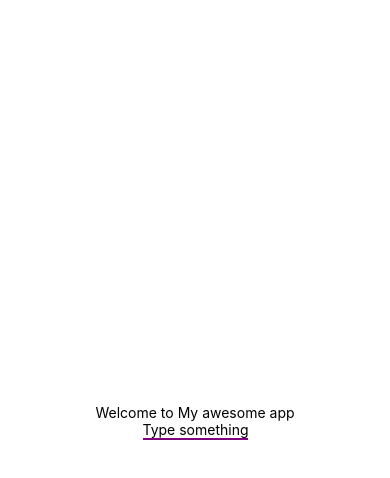
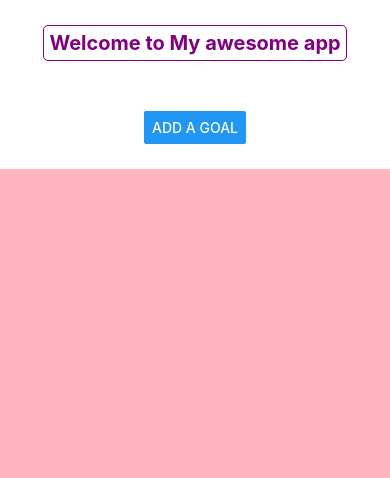
Before and after one commit to hanyi-zhou/cs5520-sp24, a React Native app: screen / in a window 390 px wide. Shown: the top 478 px of the page. Built offline with nearby package versions, Linux system fonts and the light colour scheme.

Commit message:
week3 update

```diff
--- a/App.js
+++ b/App.js
@@ -1,24 +1,53 @@
 import { StatusBar } from "expo-status-bar";
-import { StyleSheet, View } from "react-native";
+import { StyleSheet, View, Text, Button, SafeAreaView } from "react-native";
 import Header from "./components/Header";
 import Input from "./components/Input";
+import { useState } from "react";
 
 export default function App() {
   const appName = "My awesome app";
+  const [text, setText] = useState("");
+  const [isModalVisible, setIsModalVisible] = useState(false);
+  function receiveInput(data) {
+    setText(data);
+    setIsModalVisible(false);
+  }
+  function dismissModal() {
+    setIsModalVisible(false);
+  }
+
   return (
-    <View style={styles.container}>
-      <StatusBar style="auto" />
-      <Header name={appName} version={2} />
-      <Input />
-    </View>
+    <SafeAreaView style={styles.container}>
+      <View style={styles.topView}>
+        <StatusBar style="auto" />
+
+        <Header name={appName} version={2} />
+        <Button title="Add a goal" onPress={() => setIsModalVisible(true)} />
+        <Input
+          inputHandler={receiveInput}
+          modalVisible={isModalVisible}
+          dismissModal={dismissModal}
+        />
+      </View>
+      <View style={styles.bottomView}>
+        <Text style={styles.text}>{text}</Text>
+      </View>
+    </SafeAreaView>
   );
 }
 
 const styles = StyleSheet.create({
   container: {
     flex: 1,
-    backgroundColor: "#fff",
+    backgroundColor: "white",
+    // alignItems: "center",
+    justifyContent: "space-around",
+  },
+  topView: {
+    flex: 1,
     alignItems: "center",
-    justifyContent: "center",
+    justifyContent: "space-around",
   },
+  bottomView: { flex: 4, backgroundColor: "lightpink" },
+  text: { textAlign: "center" },
 });
--- a/components/Header.js
+++ b/components/Header.js
@@ -5,9 +5,19 @@ export default function Header(props) {
   console.log(props);
   return (
     <View>
-      <Text>Welcome to {props.name}</Text>
+      <Text style={styles.header}>Welcome to {props.name}</Text>
     </View>
   );
 }
 
-const styles = StyleSheet.create({});
+const styles = StyleSheet.create({
+  header: {
+    color: "purple",
+    fontSize: 20,
+    fontWeight: "bold",
+    borderWidth: 1,
+    padding: 5,
+    borderColor: "purple",
+    borderRadius: 5,
+  },
+});
--- a/components/Input.js
+++ b/components/Input.js
@@ -1,25 +1,58 @@
-import { StyleSheet, Text, TextInput, View } from "react-native";
+import {
+  StyleSheet,
+  TextInput,
+  View,
+  Button,
+  Modal,
+  Image,
+} from "react-native";
 import React from "react";
 import { useState } from "react";
 
-export default function Input() {
+export default function Input({ inputHandler, modalVisible, dismissModal }) {
+  console.log(inputHandler);
   const [text, setText] = useState(""); // array destructuring
+
   // callback handler
   function changeTextHandler(changeText) {
     console.log("user is typing", changeText);
     setText(changeText);
   }
 
+  function confirmHandler() {
+    inputHandler(text);
+  }
+
+  function cancelHandler() {
+    dismissModal();
+  }
+
   return (
-    <View>
+    <Modal visible={modalVisible}>
+      <View style={styles.container}>
+        <Image
+          source={{
+            uri: "https://cdn-icons-png.flaticon.com/512/2617/2617812.png",
+          }}
+          style={styles.image}
+        />
+        {/* <Image source={require("../assets/goal.png")} style={styles.image} /> */}
         <TextInput
           placeholder="Type something"
           style={styles.input}
           value={text}
           onChangeText={changeTextHandler}
         />
-      <Text>{text}</Text>
+        <View style={styles.buttonsContainer}>
+          <View style={styles.buttonView}>
+            <Button title="Confirm" onPress={confirmHandler} color="white" />
           </View>
+          <View style={styles.buttonView}>
+            <Button title="Cancel" onPress={cancelHandler} color="white" />
+          </View>
+        </View>
+      </View>
+    </Modal>
   );
 }
 
@@ -27,6 +60,23 @@ const styles = StyleSheet.create({
   input: {
     borderBottomWidth: 2,
     borderBottomColor: "purple",
-    width: 105,
+    width: "50%",
+  },
+  container: {
+    flex: 1,
+    backgroundColor: "#ccc",
+    alignItems: "center",
+    justifyContent: "center",
+  },
+  image: {
+    width: 100,
+    height: 100,
+  },
+  buttonsContainer: {
+    flexDirection: "row",
+  },
+  buttonView: {
+    margin: 5,
+    width: "30%",
   },
 });
```
Lines whose indentation alone changed are shown as unchanged.
